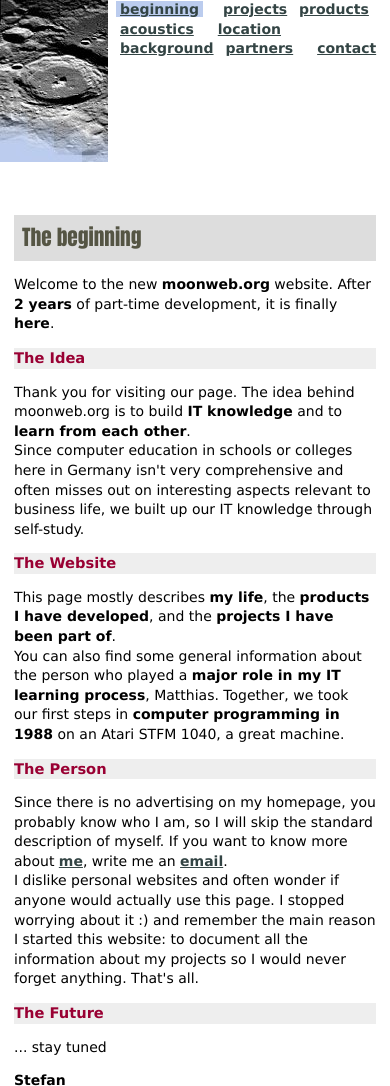
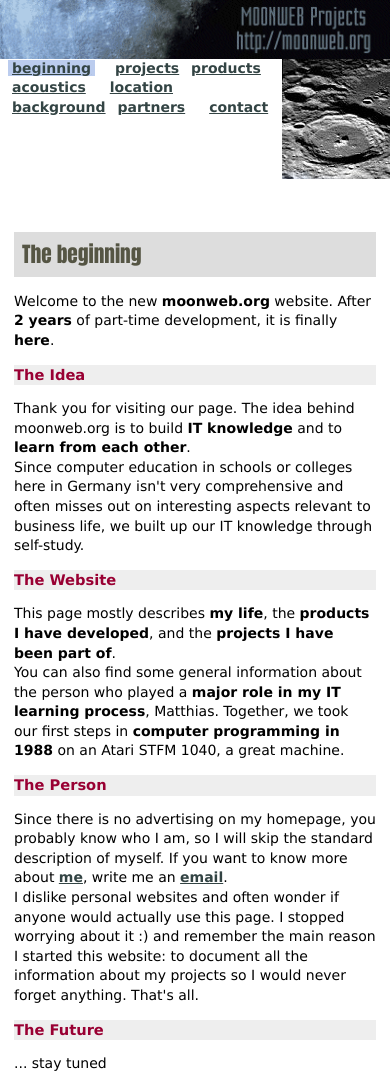
Before and after one commit to skoelle/moonweb-www, an Eleventy site: page src/index.md in a window 390 px wide. Shown: the top 1086 px of the page. Built offline with nearby package versions, Linux system fonts and the light colour scheme; Eleventy itself is replaced by a stand-in of ours; files that its build step writes are made by us from their sources.

Commit message:
header nearly ok

```diff
--- a/src/_includes/layout.njk
+++ b/src/_includes/layout.njk
@@ -13,8 +13,11 @@
 <body background="/assets/images/background.gif" topmargin="0" leftmargin="0" marginwidth="0" marginheight="0">
 
 <div class="mobile-header">
-<img src="/assets/pageImage/{{ section }}.jpg" alt="{{ section }}" height="162" width="108" border="0" class="mobile-pageimage">
+<img src="/assets/images/logomobile.gif" alt="M O O N W E B" class="mobile-logo">
+<div class="mobile-nav-row">
 {% include "nav.njk" %}
+<img src="/assets/pageImage/{{ section }}.jpg" alt="{{ section }}" border="0" class="mobile-pageimage">
+</div>
 </div>
 
 <table border="0" cellpadding="0" cellspacing="0" width="750" height="100%" class="layout-main"><tr><td valign="top" class="sidebar-left">
--- a/src/assets/css/moonweb.css
+++ b/src/assets/css/moonweb.css
@@ -86,14 +86,27 @@ strong { color:#BBCCEE; background-color:#334444; font-weight:normal;}
 
 /* Mobile Breakpoint: 768px */
 @media (max-width: 768px) {
-  /* Mobile Header: Seite + Navigation nebeneinander */
+  /* Mobile Header: Logo oben skaliert, darunter Seite + Navigation */
   .mobile-header {
+    display: block !important;
+    padding: 0 0 8px 0;
+  }
+  .mobile-logo {
+    display: block;
+    width: 100%;
+    height: auto;
+    margin: 0;
+  }
+  .mobile-nav-row {
     display: flex !important;
     align-items: flex-start;
-    padding: 0 0 8px 0;
   }
-  .mobile-header .mobile-pageimage {
-    flex-shrink: 0;
+  .mobile-nav-row .mobile-pageimage {
+    flex-shrink: 0 !important;
+    width: 108px !important;
+    height: 120px !important;
+    object-fit: cover !important;
+    object-position: top !important;
   }
   .mobile-header .nav-toggle {
     flex: 1;
@@ -280,6 +293,10 @@ strong { color:#BBCCEE; background-color:#334444; font-weight:normal;}
     max-width: 100% !important;
     height: auto !important;
   }
+  img.mobile-pageimage {
+    height: 120px !important;
+    max-height: 120px !important;
+  }
 
   /* Background: komplett aus */
   body {
```
